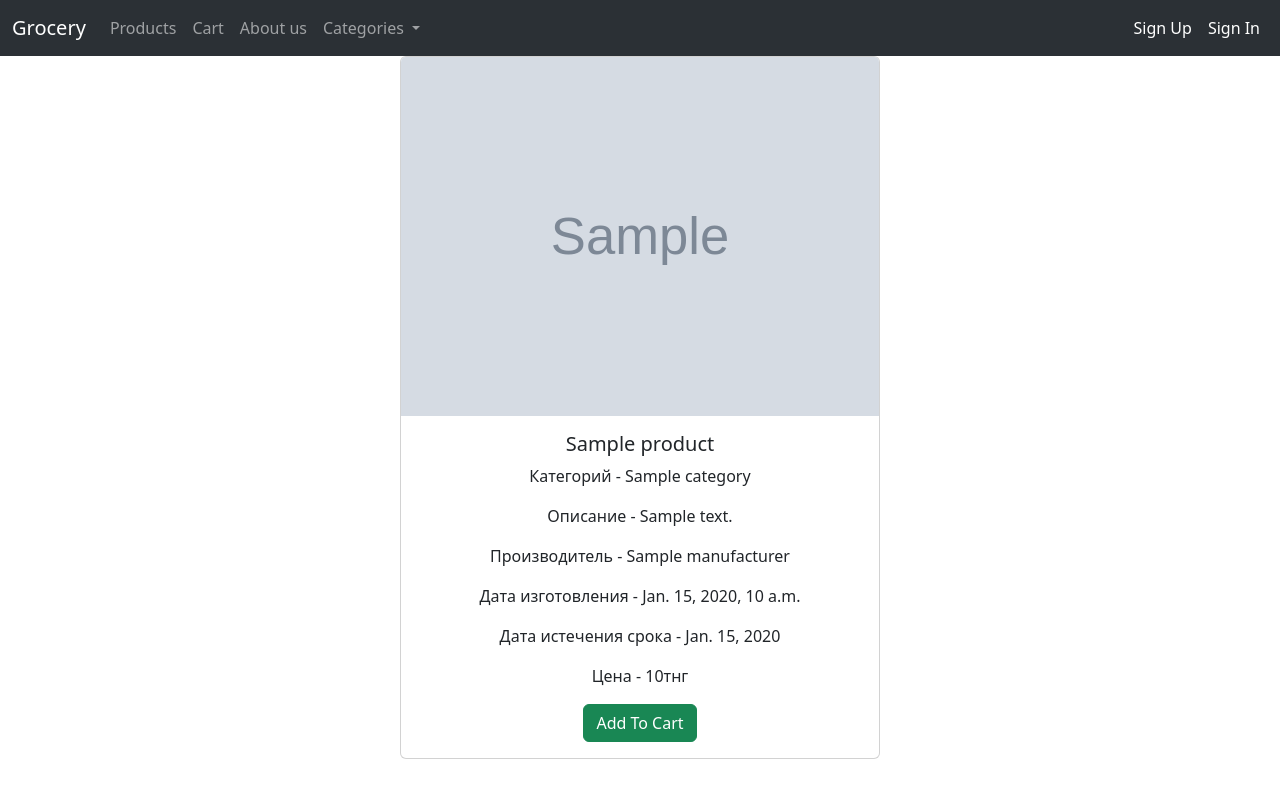
After one commit to Nursultan-17/Grocery, a Django app: page /products_DT/1 in a window 1280 px wide. The commit adds this page. Run offline with Django 4.2, Linux system fonts and the light colour scheme; tables that the repository leaves empty hold one stand-in row (values such as "Sample post"); grey boxes marked "Sample" are stand-in pictures.

Commit message:
grocery product detail view

```diff
--- a/store/urls.py
+++ b/store/urls.py
@@ -12,6 +12,7 @@ urlpatterns = [
     path('cart_detail', cartDetailView, name='cart_detail_url'),
     path('profile', profileView, name='profile_url'),
     path('products/<int:category_id>', productsByCategoryView, name='products_by_category_url'),
-    path('about_us',about_us_view,name='about_us_url')
+    path('about_us',about_us_view,name='about_us_url'),
+    path('products_DT/<int:product_id>',productDetailView,name='product_dt_url'),
 
 ]
--- a/store/views.py
+++ b/store/views.py
@@ -212,3 +212,17 @@ def about_us_view(request):
             'categories': Category.objects.all(),
         }
     return render(request=request,template_name='about_us.html',context=context)
+
+def productDetailView(request,product_id):
+    product = Product.objects.get(id=product_id)
+    print(HttpResponse())
+    if 'Nickname' in request.session.keys():
+        context = {
+            'product': product,
+            'Nickname': request.session['Nickname'],
+        }
+    else:
+        context = {
+            'product': product,
+        }
+    return render(request=request,template_name='product_detail.html',context=context)
--- /dev/null
+++ b/templates/product_detail.html
@@ -0,0 +1,37 @@
+{% extends 'base.html' %}
+{% block content %}
+<div class="card" style="width: 30rem;">
+  <img src="{{product.image.url}}" class="card-img-top">
+  <div class="card-body">
+    <h5 class="card-title">{{product.name}}</h5>
+    <p class="card-text">Категорий - {{product.category}}</p>
+    <p class="card-text">Описание - {{product.description}}</p>
+    <p class="card-text">Производитель - {{product.manufacturer}}</p>
+    <p class="card-text">Дата изготовления - {{product.manufacturing_date}}</p>
+    <p class="card-text">Дата истечения срока - {{product.expired_date}}</p>
+    <p class="card-text">Цена - {{product.price}}тнг</p>
+     <button id="{{ product.id }}" class="btn btn-success"
+            onclick="addToCart(this.id, '{% url 'add_cart_url' product.id %}')">
+      Add To Cart
+      </button>
+  </div>
+</div>
+
+    <script>
+        function addToCart(button_id, url) {
+            let button = document.getElementById(button_id);
+            let request = new XMLHttpRequest();
+
+            request.onreadystatechange = function() {
+                if (request.readyState == 4) {
+                    button.innerHTML = 'Added!';
+                }
+            }
+
+            request.open('GET', url, true);
+            request.send(null);
+        }
+    </script>
+
+
+{% endblock %}
--- a/templates/products.html
+++ b/templates/products.html
@@ -6,7 +6,7 @@
             {% for product in products %}
                 <div class="col">
                     <div class="card h-100" style="border: 1px solid #888c94;">
-                        <a href="" style="text-decoration: none;">
+                        <a href="{% url 'product_dt_url' product.id %}" style="text-decoration: none;">
                             <img src="{{ product.image.url }}" class="card-img-top" alt="...">
                             <div class="card-body" style="color: black;">
                                 <h3 class="card-title">{{ product.name }}</h3>
```
